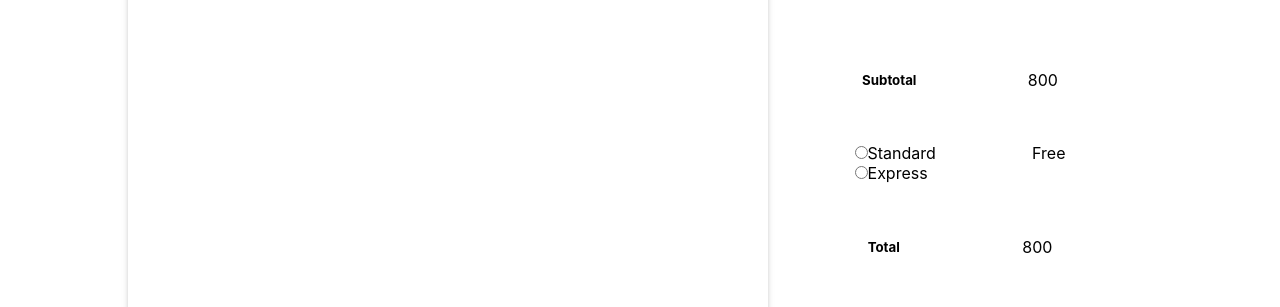
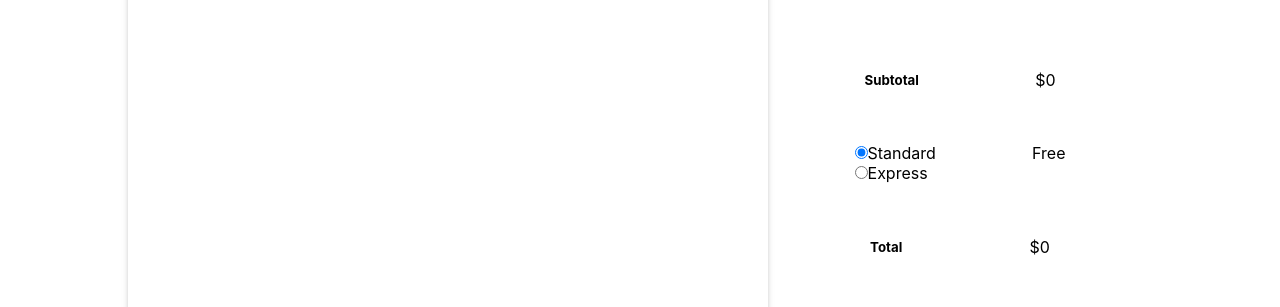
Before and after one commit to shiyasali23/Skydot-frontend, a React (Create React App) app in the folder front-end/: page /cart in a window 1280 px wide. Shown: the part 193-500 px from the top of the page. Built offline with nearby package versions, Linux system fonts and the light colour scheme.

Commit message:
cart update part-04

```diff
--- a/front-end/src/Components/BagIcon/BagIcon.jsx
+++ b/front-end/src/Components/BagIcon/BagIcon.jsx
@@ -1,19 +1,10 @@
-import React, { useState, useEffect, useContext } from "react";
+import React, { useState, useContext } from "react";
 import { cartContext } from "../../Contexts/CartProvider";
 import all_products from "../products";
 
 const BagIcon = ({ index, id }) => {
-  const [clicked, setClicked] = useState(() => {
-    // Retrieve the clicked state from localStorage on component mount
-    const storedClicked = localStorage.getItem(`bagIconClicked_${id}`);
-    return storedClicked ? JSON.parse(storedClicked) : false;
-  });
+  const [clicked, setClicked] = useState(false);
   const { cartArray, setCartArray } = useContext(cartContext);
-
-  useEffect(() => {
-    // Save the clicked state to localStorage whenever it changes
-    localStorage.setItem(`bagIconClicked_${id}`, JSON.stringify(clicked));
-  }, [clicked, id]);
 
   const handleClick = () => {
     setClicked((prevClicked) => !prevClicked);
--- a/front-end/src/Components/BasketContainer/BasketContaier.jsx
+++ b/front-end/src/Components/BasketContainer/BasketContaier.jsx
@@ -1,8 +1,14 @@
-import React from "react";
+import React, { useState } from "react";
 import "./BasketContaier.css";
 
+const BasketContaier = ({ id, name, image, price }) => {
+  const [quantity, setQuantity] = useState(1);
 
-const BasketContaier = ({id, name, image, price}) => {
+  const handleQuantityChange = (event) => {
+    const newQuantity = Math.max(1, Math.floor(event.target.value));
+    setQuantity(newQuantity);
+  };
+
   return (
     <div className="basket-container" key={id}>
       <div className="basket-image">
@@ -13,10 +19,17 @@ const BasketContaier = ({id, name, image, price}) => {
       </div>
       <div className="basket-quantity">
         <label htmlFor="quantity">Qnt</label>
-        <input type="number" id="quantity" name="quantity" min="1" />
+        <input
+          type="number"
+          id="quantity"
+          name="quantity"
+          min="1"
+          value={quantity}
+          onChange={handleQuantityChange}
+        />
       </div>
       <div className="basket-subtotal">
-        <p>{price}</p>
+        <p>{price * quantity}</p>
       </div>
       <div className="basket-trash">
         <i className="fa-solid fa-trash"></i>
--- a/front-end/src/Components/Cart/Cart.css
+++ b/front-end/src/Components/Cart/Cart.css
@@ -91,6 +91,13 @@
 
 }
 
+.totalqantity{
+  width: 80%;
+  display: flex;
+  align-items: center;
+  justify-content: space-around;
+}
+
 .shipping{
   width: 80%;
   display: flex;
--- a/front-end/src/Components/Cart/Cart.jsx
+++ b/front-end/src/Components/Cart/Cart.jsx
@@ -1,4 +1,4 @@
-import React,{useContext} from "react";
+import React, { useContext, useState } from "react";
 import "./Cart.css";
 import { Link } from "react-router-dom";
 import Footer from "../Footer/Footer";
@@ -7,8 +7,14 @@ import CheckoutButton from "../CheckoutButton/CheckoutButton";
 import { cartContext } from "../../Contexts/CartProvider";
 
 const Cart = () => {
+  const { cartArray } = useContext(cartContext);
+  const [selectedShipping, setSelectedShipping] = useState("standard");
 
-  const{cartArray} =useContext(cartContext)
+  let totalPrice = 0;
+  cartArray.forEach((items) => {
+    totalPrice += items.price;
+  });
+  const shippingFee = selectedShipping === "express" ? 40 : 0;
 
   return (
     <div className="cart">
@@ -19,43 +25,66 @@ const Cart = () => {
 
         <div className="cart-section">
           <p className="cart-quantity"></p>
-          <Link style={{ textDecoration: "none", color: "black" }} to="/store">
-          <i className="store-icon fa-solid fa-store"></i>
+          <Link
+            style={{ textDecoration: "none", color: "black" }}
+            to="/store"
+          >
+            <i className="store-icon fa-solid fa-store"></i>
           </Link>
         </div>
       </div>
       <div className="cart-container">
         <div className="cart-left">
-          {cartArray.map((items)=>(
-            <BasketContaier id={items.id} name={items.name} image={items.image} price={items.price}/>
+          {cartArray.map((items) => (
+            <BasketContaier
+              key={items.id}
+              id={items.id}
+              name={items.name}
+              image={items.image}
+              price={items.price}
+            />
           ))}
         </div>
 
         <div className="cart-right">
           <div className="subtotal">
             <h5>Subtotal</h5>
-            <p>800</p>
+            <p>${totalPrice}</p>
           </div>
 
           <div className="shipping">
             <div className="shipping-selector">
               <div>
-                <input type="radio" id="standard-shipping" name="shipping" />
+                <input
+                  type="radio"
+                  id="standard-shipping"
+                  name="shipping"
+                  checked={selectedShipping === "standard"}
+                  onChange={() => setSelectedShipping("standard")}
+                />
                 <label htmlFor="standard-shipping">Standard </label>
               </div>
               <div>
-                <input type="radio" id="express-shipping" name="shipping" />
+                <input
+                  type="radio"
+                  id="express-shipping"
+                  name="shipping"
+                  checked={selectedShipping === "express"}
+                  onChange={() => setSelectedShipping("express")}
+                />
                 <label htmlFor="express-shipping">Express </label>
               </div>
             </div>
             <div className="shipping-fee">
-              <p>Free</p>
+              <p>
+                {selectedShipping === "standard" ? "Free" : `+${shippingFee}`}
+              </p>
             </div>
           </div>
 
           <div className="total">
             <h5>Total</h5>
-            <p>800</p>
+            <p>${totalPrice + shippingFee}</p>
           </div>
           <div className="chechkout">
             <CheckoutButton />
```
